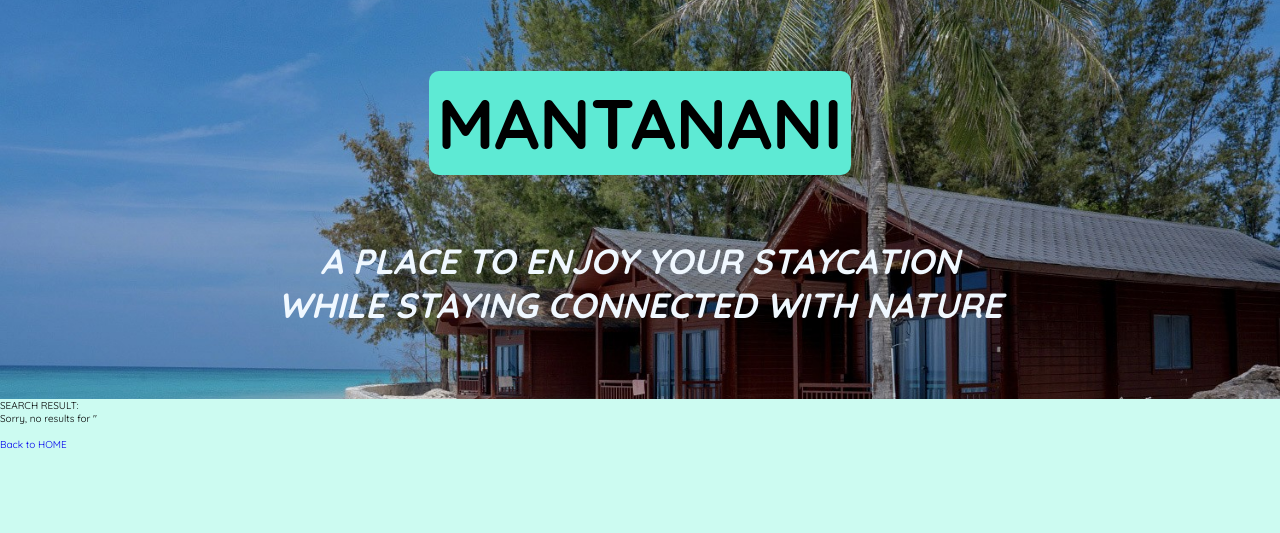
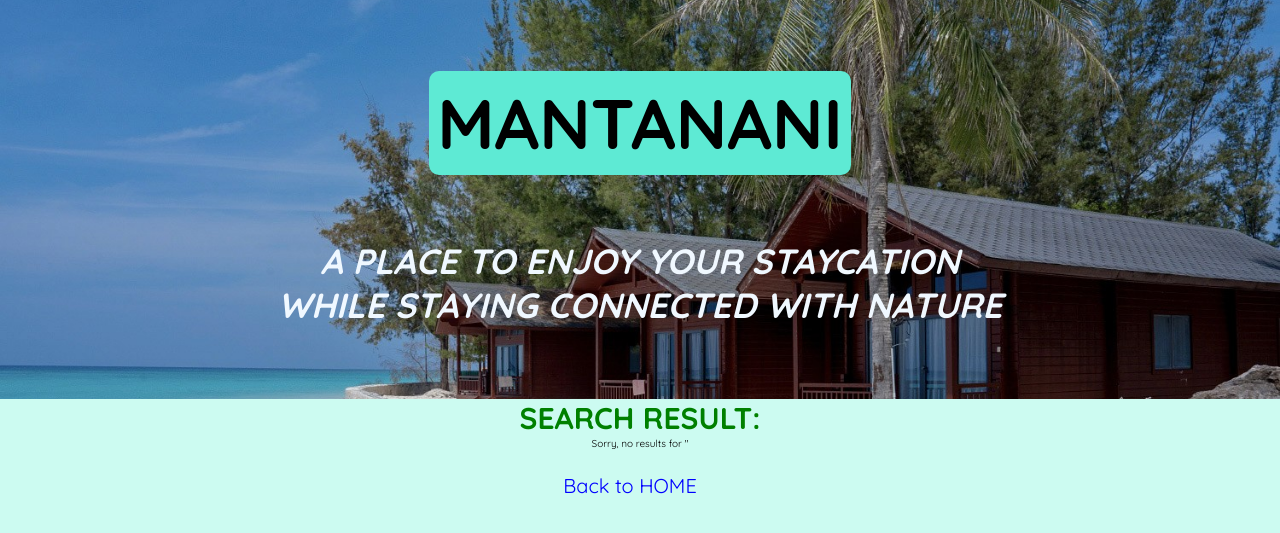
Before and after one commit to neuro0o/smms, a PHP site: page /smms/MODULES/SEARCH_FILTER_MODULE/search.php in a window 1280 px wide. Shown: the part 141-674 px from the top of the page. Run offline with PHP 8.4, Linux system fonts and the light colour scheme; data comes from the database, SQL or seed files in the repository.

Commit message:
Update userHome.css
- search styling

```diff
--- a/CSS/USER/userHome.css
+++ b/CSS/USER/userHome.css
@@ -93,6 +93,48 @@
   color: var(--teal-100);
   font-weight: bold;
 }
+
+
+
+/*==============================
+  search
+==============================*/
+/* search message styling */
+#searchMessage {
+  color: green;
+  font-size: 3rem;
+  font-weight: bold;
+  text-align: center;
+}
+
+/* search result container styling */
+.searchResult-container {
+  text-align: center;
+}
+
+/* search result links styling */
+.searchResult {
+  color: blue;
+  text-decoration: none;
+  font-size: 2rem;
+  margin: 1rem 2rem 1rem 0rem;
+  display: inline-block;
+}
+
+.homePage-link {
+  color: blue;
+  text-decoration: none;
+  font-size: 2rem;
+  margin: 1rem 2rem 1rem 0rem;
+  display: inline-block;
+}
+
+
+.searchResult:hover, .homePage-link:hover {
+  text-decoration: underline;
+  color: darkblue;
+}
+
 
 
 
```
